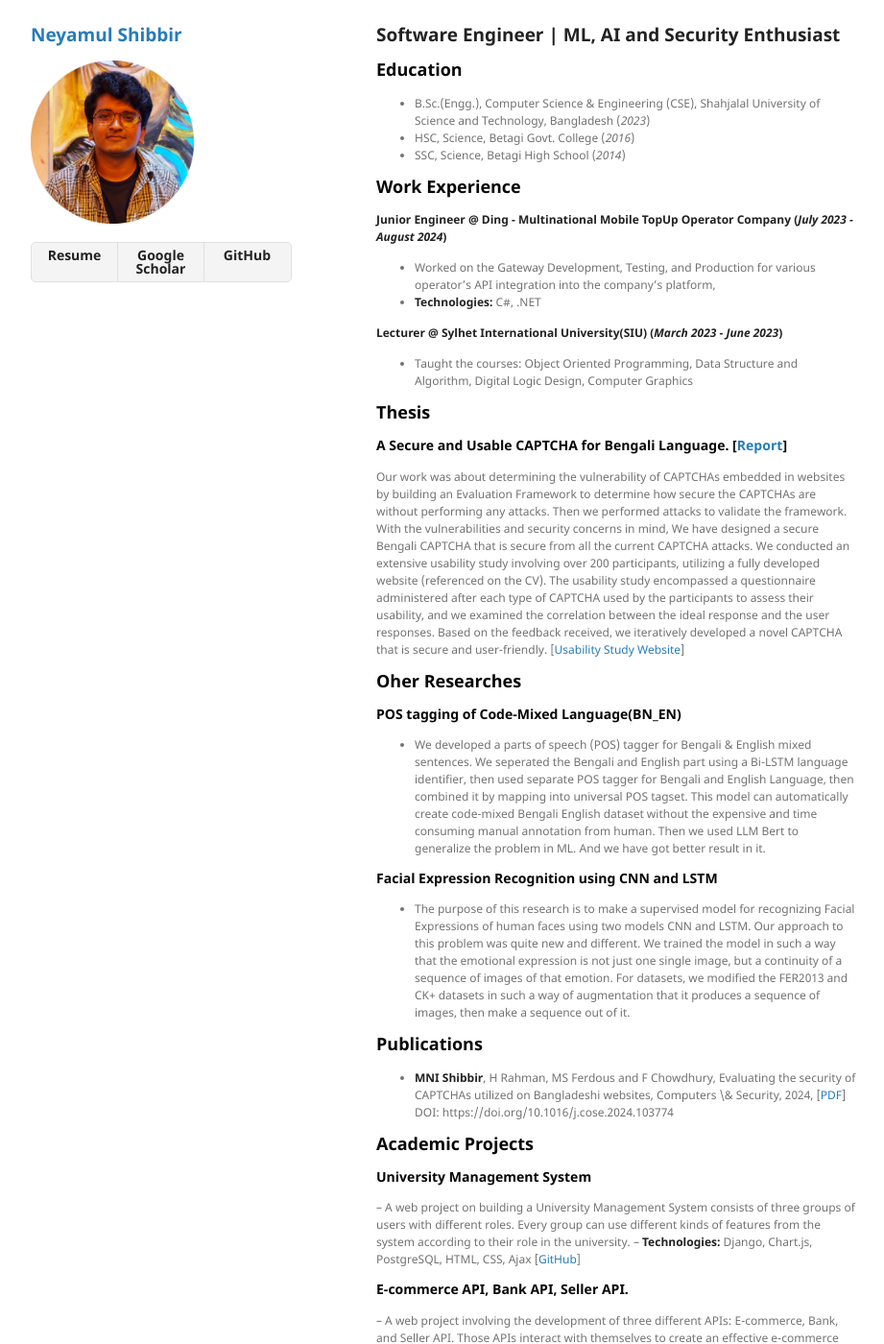
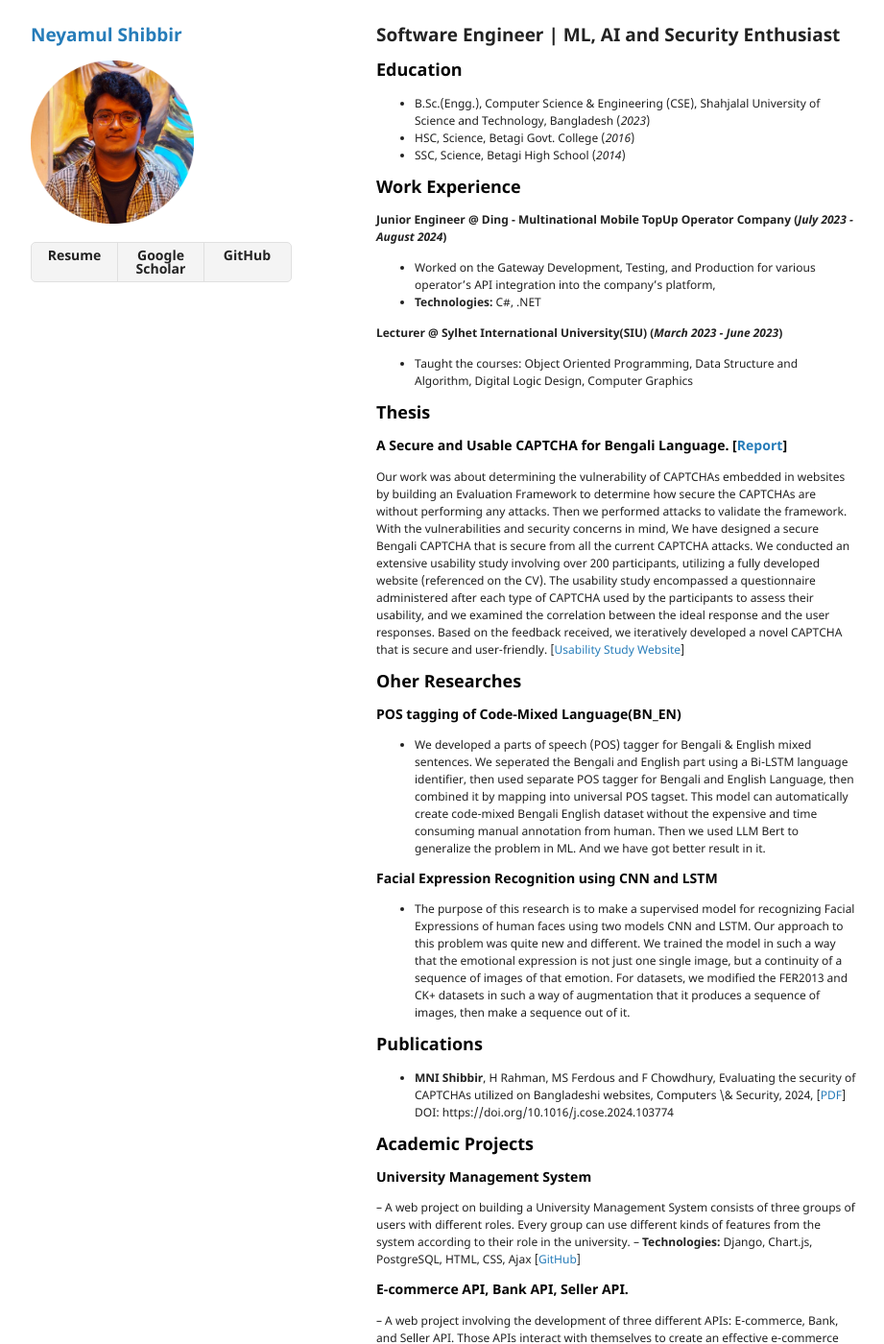
Before and after one commit to neyamul-sbr/neyamul.github.io, a Jekyll site: the page built from index.md, in a window 1280 px wide and 1400 px high. Shown: the whole window at 96% size, without its empty margins (178-1099 px from the left). Built offline with Jekyll 4.4.1, drawn with Linux system fonts in a browser that asks for light colours; our own code applies the rules of GitHub Pages for plain Markdown files; the repository's description, which GitHub fills in, is left out.

Commit message:
Update jekyll-theme-minimal.scss

```diff
--- a/_sass/jekyll-theme-minimal.scss
+++ b/_sass/jekyll-theme-minimal.scss
@@ -5,8 +5,8 @@ body {
   background-color: #fff;
   padding:18px;
   font: 12px/1.5 "Noto Sans", "Helvetica Neue", Helvetica, Arial, sans-serif;
-  color:#727272;
-  font-weight:400;
+  color:#202020;
+  font-weight:500;
 }
 
 h1, h2, h3, h4, h5, h6 {
```
